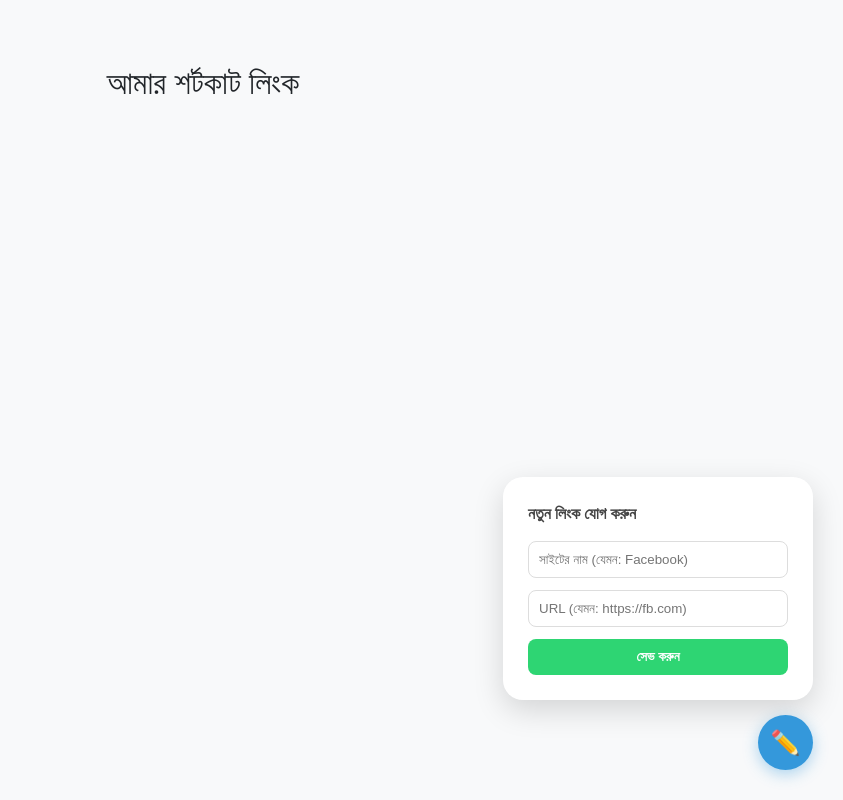
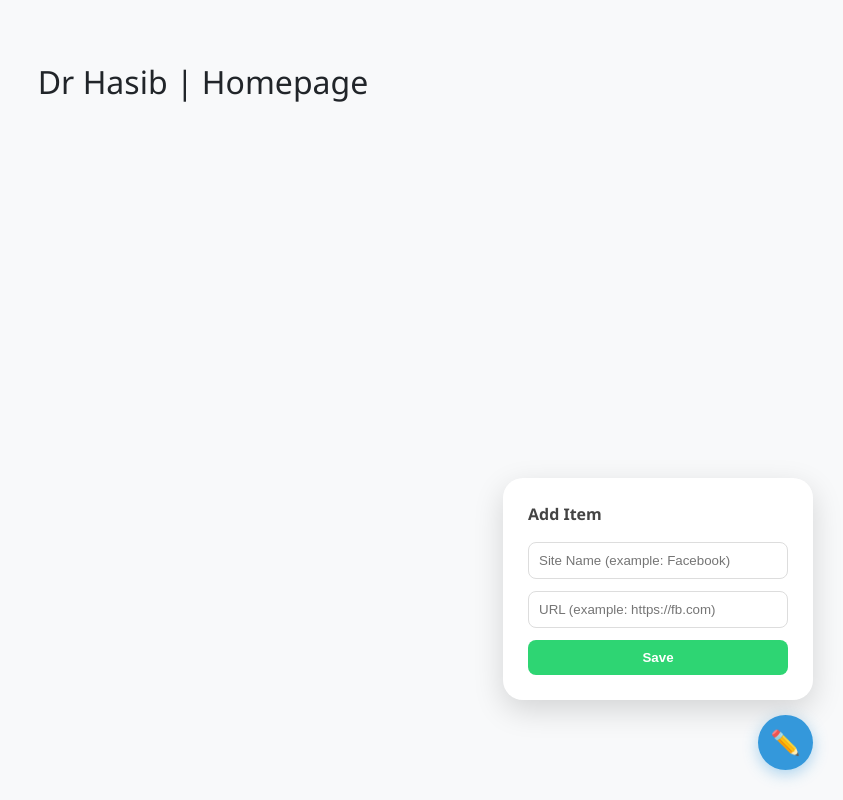
Before and after one commit to DrHasib/HomePage, a plain HTML site: page index2.html in a window 1280 px wide. Both pictures are taken after a click on the button "✏️". Shown: the whole page, without its empty margins (437-1280 px from the left). Drawn offline with Linux system fonts and the light colour scheme; no server answers.

Commit message:
Update index2.html

```diff
--- a/index2.html
+++ b/index2.html
@@ -3,7 +3,7 @@
 <head>
     <meta charset="UTF-8">
     <meta name="viewport" content="width=device-width, initial-scale=1.0">
-    <title>My Personal Homepage</title>
+    <title>DrHasib | Homepage</title>
     <style>
         body { font-family: 'Segoe UI', Tahoma, Geneva, Verdana, sans-serif; background-color: #f8f9fa; margin: 0; display: flex; flex-direction: column; align-items: center; min-height: 100vh; }
         h1 { margin-top: 60px; color: #212529; font-weight: 300; }
@@ -34,7 +34,7 @@
 </head>
 <body id="main-body">
 
-    <h1>আমার শর্টকাট লিংক</h1>
+    <h1>Dr Hasib | Homepage</h1>
 
     <div id="links-container" class="links-container">
         </div>
@@ -42,10 +42,10 @@
     <button id="edit-toggle-btn" onclick="toggleEditMode()">✏️</button>
 
     <div id="customize-panel">
-        <strong>নতুন লিংক যোগ করুন</strong>
-        <input type="text" id="siteName" placeholder="সাইটের নাম (যেমন: Facebook)">
-        <input type="url" id="siteUrl" placeholder="URL (যেমন: https://fb.com)">
-        <button onclick="saveLink()">সেভ করুন</button>
+        <strong>Add Item</strong>
+        <input type="text" id="siteName" placeholder="Site Name (example: Facebook)">
+        <input type="url" id="siteUrl" placeholder="URL (example: https://fb.com)">
+        <button onclick="saveLink()">Save</button>
     </div>
 
     <script type="module">
@@ -101,7 +101,7 @@
 
         // লিংক ডিলিট করা
         window.deleteLink = async function(id) {
-            if(confirm("এই লিংকটি কি ডিলিট করবেন?")) {
+            if(confirm("Confirm to Delete?")) {
                 await deleteDoc(doc(db, "links", id));
                 loadLinks();
             }
```
